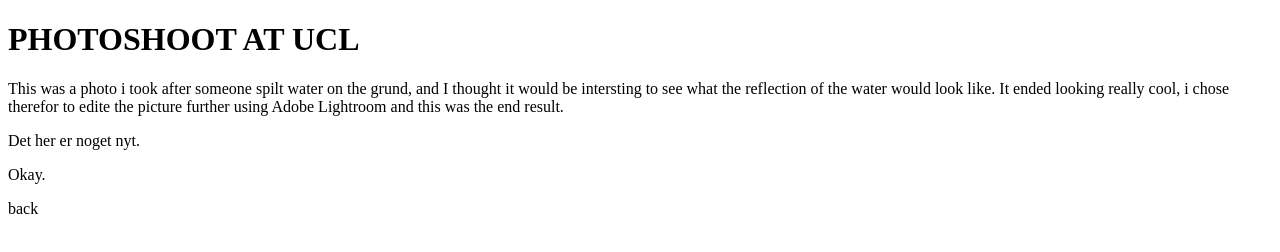
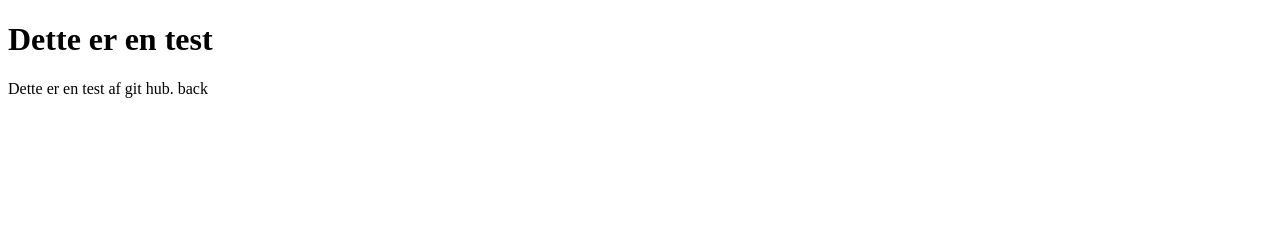
Before and after one commit to Oliver-Zarp/Test, a plain HTML site: page index.html in a window 1280 px wide. Drawn offline with Linux system fonts and the light colour scheme.

Commit message:
Add files via upload

```diff
--- a/index.html
+++ b/index.html
@@ -10,19 +10,15 @@
 
     <body>
 
-                 <div class="info">
+        <div class="info">
 
-            <h1>PHOTOSHOOT AT UCL</h1>
+            <h1>Dette er en test</h1>
 
-                    <p> This was a photo i took after someone spilt water on the grund, and I thought it would be intersting to see what the reflection of the water would look like. It ended looking really cool, i chose therefor to edite the picture further using Adobe Lightroom and this was the end result.</p>
+                     Dette er en test af git hub.
 
-                    <p> Det her er noget nyt.</p>
+            <a class="btn2" onclick="history.back()"> back </a>
 
-                    <p> Okay. </p>
-
-                    <a class="btn2" onclick="history.back()"> back </a>
-
-                </div>
+        </div>
 
     </body>
 
```
